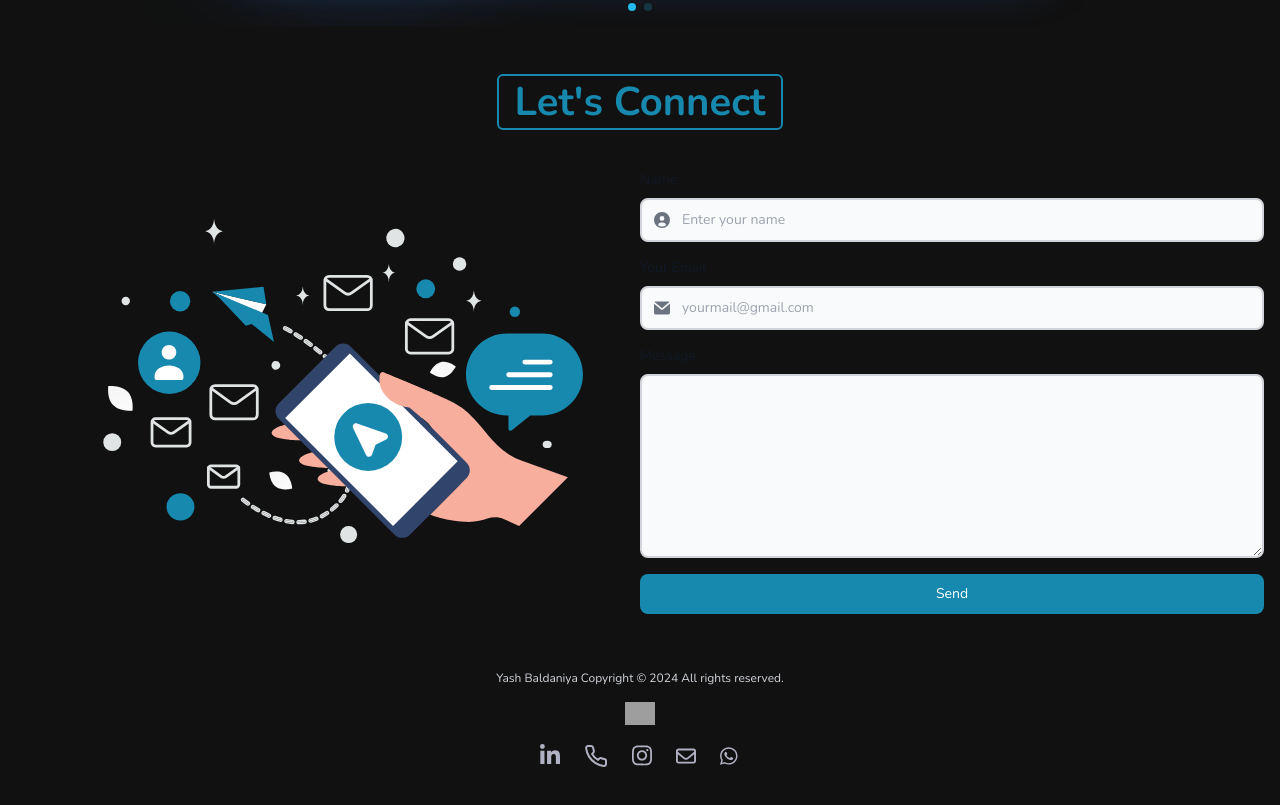
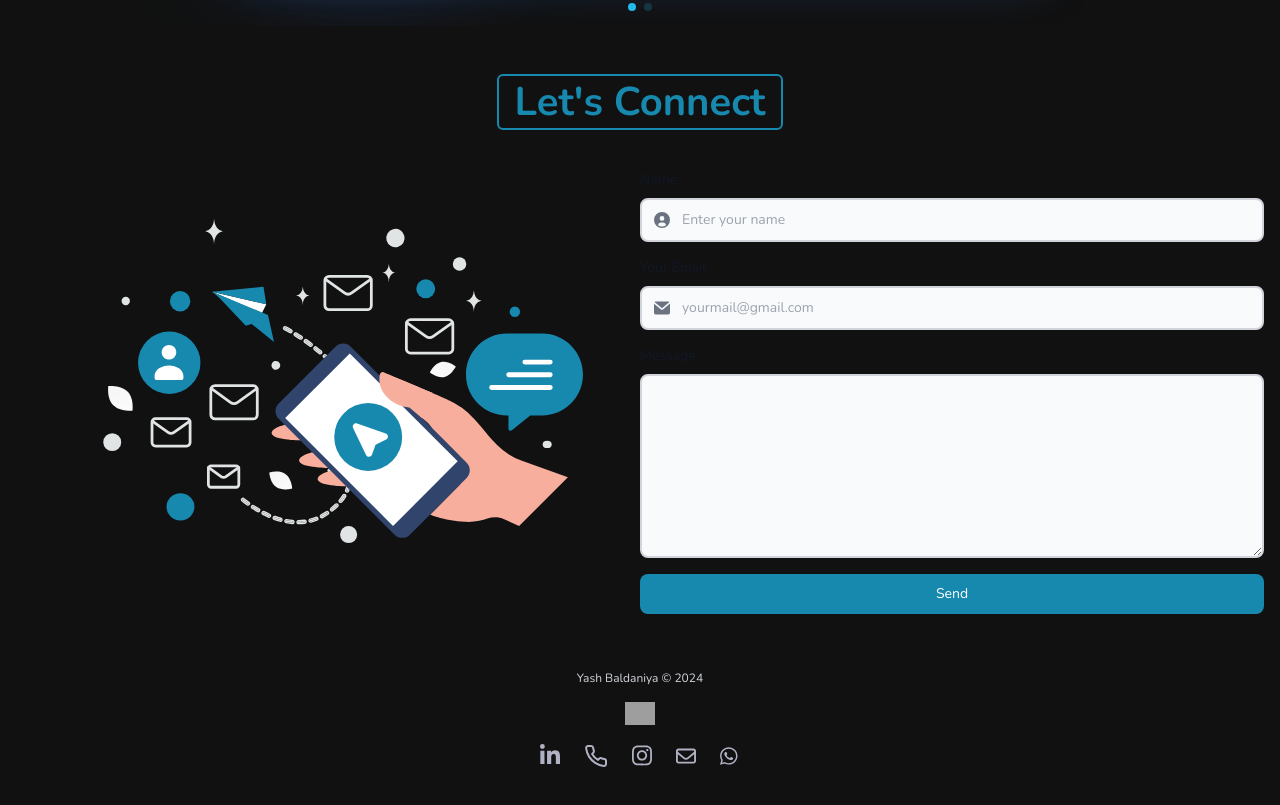
Before and after one commit to YashAhir30/Yash-Baldaniya, a website: page index.html in a window 1280 px wide. Shown: the part 2376-3181 px from the top of the page. Drawn offline with nearby package versions, Linux system fonts and the light colour scheme; grey boxes are pictures that could not be loaded; animation ran at ten frames a second; a script that the page names is missing.

Commit message:
Update index.html

```diff
--- a/index.html
+++ b/index.html
@@ -665,7 +665,7 @@
       </div>
     </section>
     <footer class="flex flex-col items-center pb-10">
-      <p class="text-xs text-gray-300">Yash Baldaniya Copyright © 2024 All rights reserved.</p>
+      <p class="text-xs text-gray-300">Yash Baldaniya © 2024</p>
 
         <img src="newlogo2.png" class="black-logo my-4 flex flex-col items-center alt="" srcset="" width="30px">
 
```
